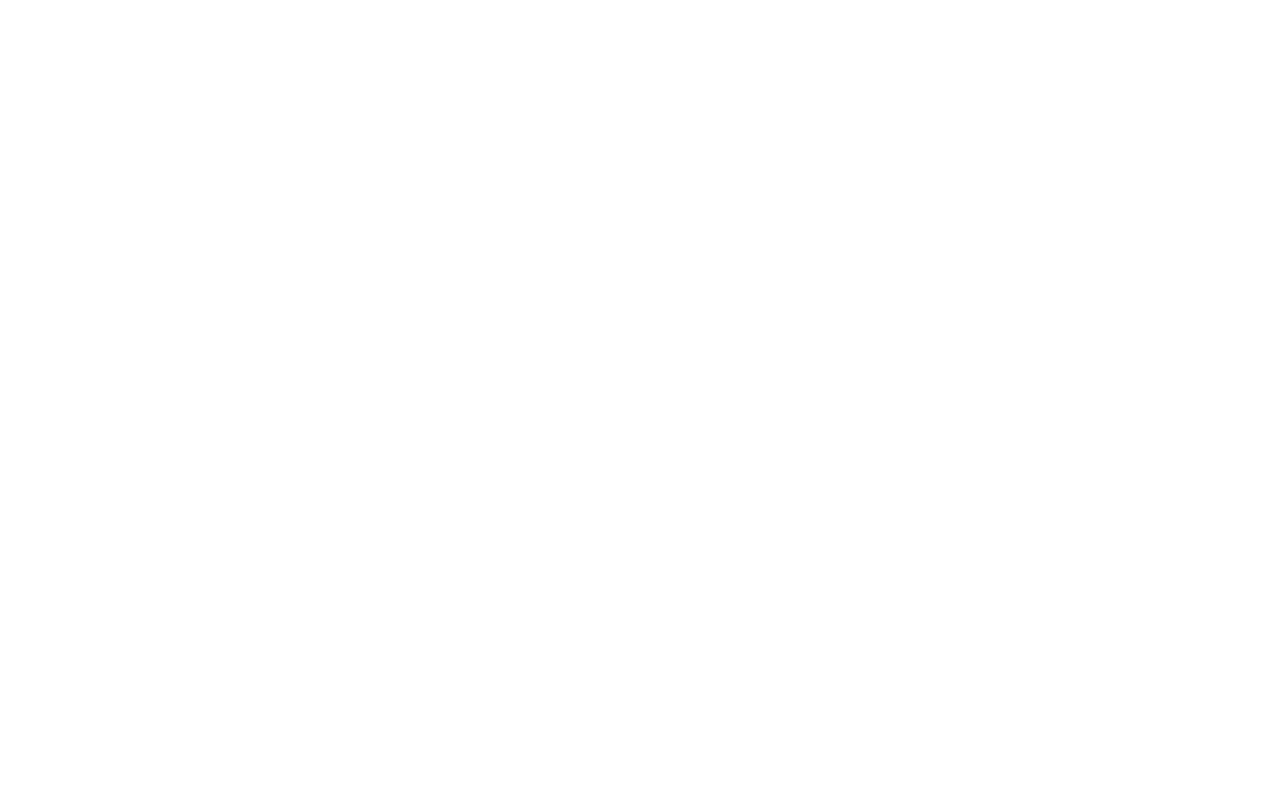
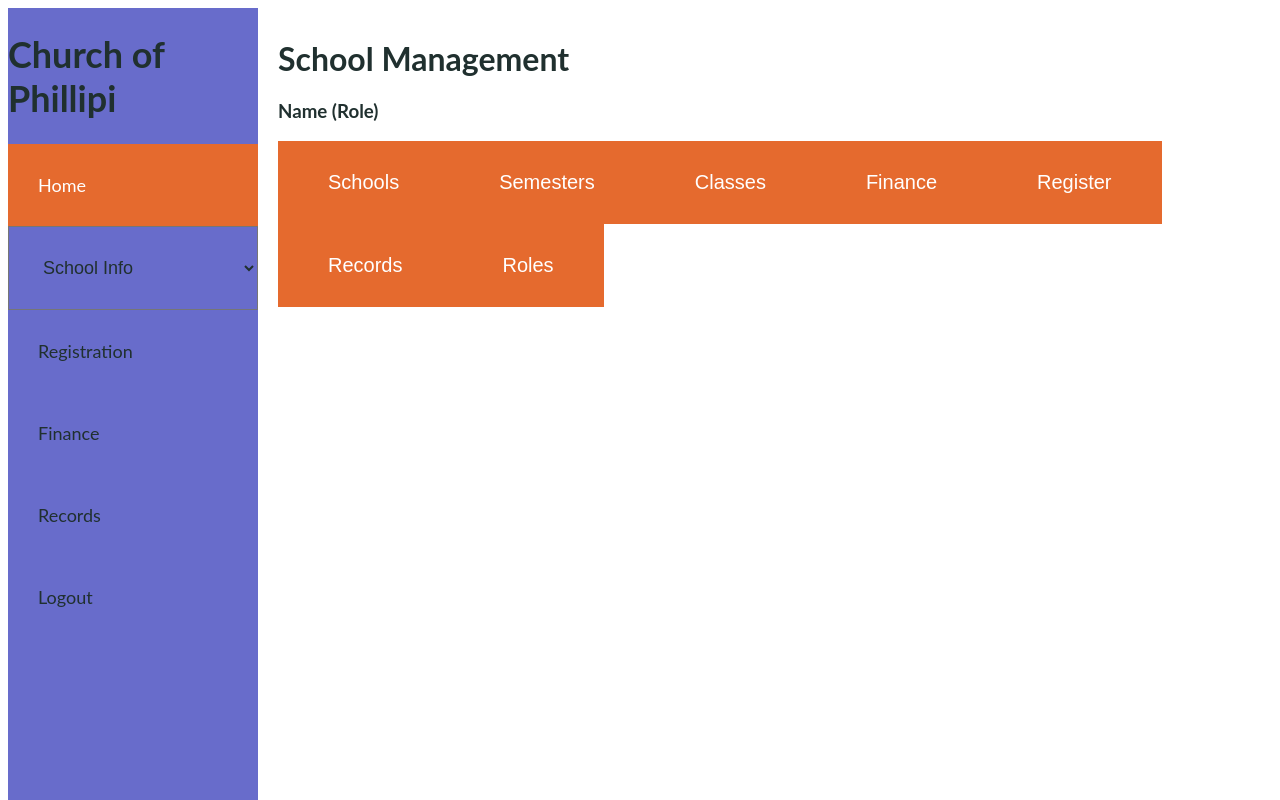
Before and after one commit to kishanpatel049/Group4-School-management, an Angular app in the folder SchoolManagement/: page / in a window 1280 px wide. Built offline with nearby package versions, Linux system fonts and the light colour scheme.

Commit message:
added css and html

```diff
--- a/SchoolManagement/src/app/app.component.css
+++ b/SchoolManagement/src/app/app.component.css
@@ -0,0 +1,89 @@
+body {
+    margin: 0;
+    font-family: "Lato", sans-serif;
+    color: #20302F;
+  }
+  /* Colors:
+  Blue: #686ccb
+  White: #FFFFFF
+  Orange: #E56A2E
+  Black: #20302F
+  */
+  .sidebar {
+    margin: 0;
+    padding: 0;
+    width: 250px;
+    font-size: 18px;
+    background-color: #686ccb;
+    position: fixed;
+    height: 100%;
+    overflow: auto;
+  }
+  .sidebar a {
+    display: block;
+    font-size: 18px;
+    color: #20302F;
+    padding: 30px;
+    text-decoration: none;
+  }
+  .sidebar a.active {
+    background-color: #E56A2E;
+    color: #FFFFFF;
+  }
+  .sidebar a:hover:not(.active) {
+    background-color: #20302F;
+    color: white;
+  }
+  .sidebar select {
+    display: block;
+    font-size: 18px;
+    color: #20302F;
+    padding: 30px;
+    width: 100%;
+    background-color: #686ccb;
+    text-decoration: none;
+    box-decoration-break: none;
+  }
+  .sidebar option {
+    display: block;
+    color: #20302F;
+    font-size: 18px;
+    padding: 30px;
+    background-color: #686ccb;
+    text-decoration: none;
+  }
+
+  div.content {
+    margin-left: 250px;
+    padding: 10px 20px;
+    height: 100%; /*make 500px to extend page*/
+
+  }
+
+  @media screen and (max-width: 700px) {
+    .sidebar {
+      width: 100%;
+      height: auto;
+      position: relative;
+    }
+    .sidebar a {float: left;}
+    div.content {margin-left: 0;}
+  }
+
+  @media screen and (max-width: 400px) {
+    .sidebar a {
+      text-align: center;
+      float: none;
+    }
+  }
+  .button {
+    background-color: #E56A2E;
+    border: none;
+    color: #FFFFFF;
+    padding: 30px 50px;
+    text-align: center;
+    display: inline-block;
+    font-size: 20px;
+    margin: 0px 0px;
+    cursor: pointer;
+  }
--- a/SchoolManagement/src/app/app.component.html
+++ b/SchoolManagement/src/app/app.component.html
@@ -1,2 +1,39 @@
+<!DOCTYPE html>
+<html>
+<head>
+<meta name="viewport" content="width=device-width, initial-scale=1.0">
+<link rel="stylesheet" href="app.component.css">
+</head>
+<body>
 
+<div class="sidebar">
+    <h1>Church of Phillipi</h1> <!-- can add img here instead -->
+  <a href="nextPage.html" class="active">Home</a>
+
+  <select onchange="location= this.value;">
+    <option disabled selected hidden>School Info</option>
+    <option value="nextPage.html">Schools</option>
+    <option value="nextPage.html">Semesters</option>
+    <option value="nextPage.html">Classes</option>
+</select>
+<a href="nextPage.html">Registration</a>
+<a href="nextPage.html">Finance</a>
+<a href="nextPage.html">Records</a>
+<a href="nextPage.html">Logout</a>
+</div>
+
+<div class="content">
+     <h1>School Management</h1>
+   <h3>Name (Role)</h3>
+
+<div class="buttons">
+    <button class="button">Schools</button>
+    <button class="button">Semesters</button>
+    <button class="button">Classes</button>
+    <button class="button">Finance</button>
+    <button class="button">Register</button>
+    <button class="button">Records</button>
+    <button class="button">Roles</button>
+    </div>
+</div>
 <router-outlet></router-outlet>
```
